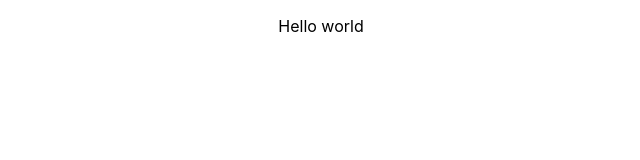
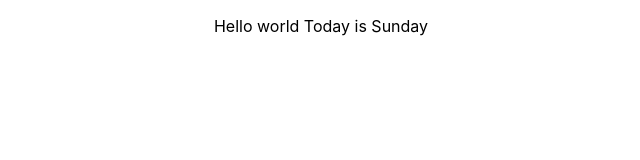
Before and after one commit to vishalj64/git-deployment-prac-0204, a React (Create React App) app: page / in a window 1280 px wide. Shown: the top 160 px of the page, without its empty margins (319-959 px from the left). Built offline with nearby package versions, Linux system fonts and the light colour scheme.

Commit message:
add-hello-world

```diff
--- a/src/App.js
+++ b/src/App.js
@@ -4,7 +4,7 @@ import './App.css';
 function App() {
   return (
     <div className="App">
-      <p>Hello world</p>
+      <p>Hello world Today is Sunday</p>
     </div>
   );
 }
```
